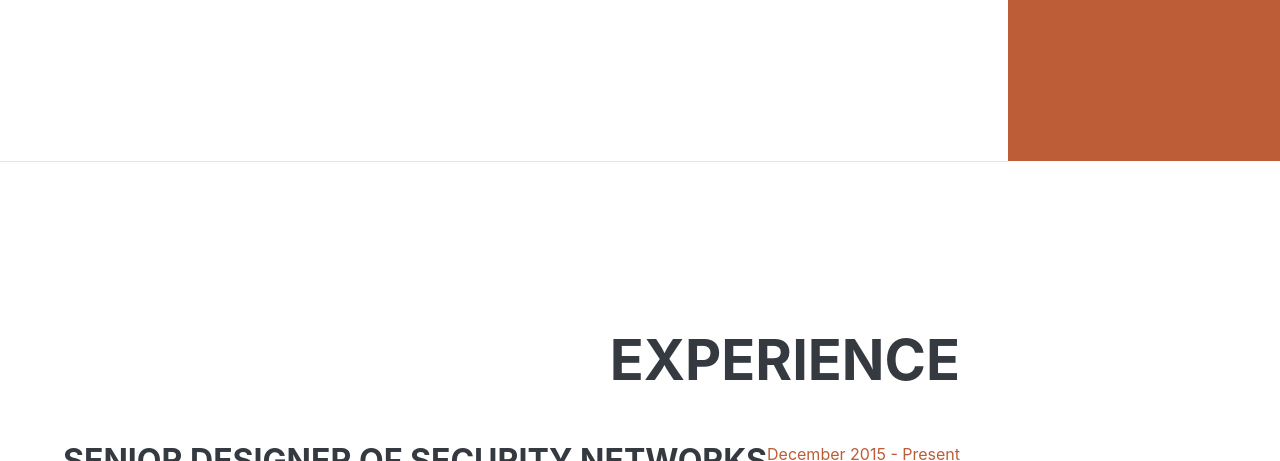
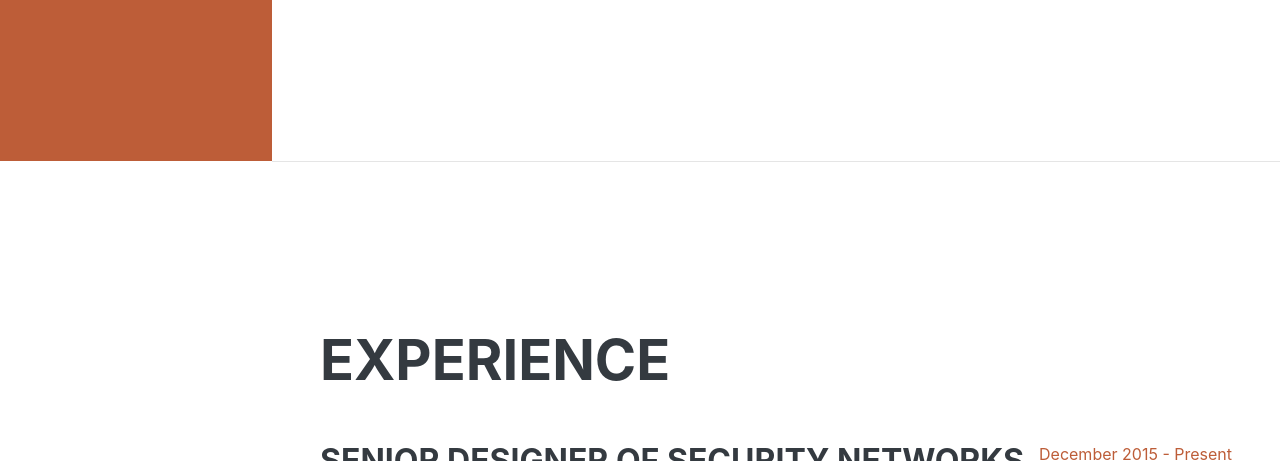
Before and after one commit to maziarkeyhani/Resume, a plain HTML site: page enresuem.html in a window 1280 px wide. Shown: the part 639-1100 px from the top of the page. Drawn offline with nearby package versions, Linux system fonts and the light colour scheme; a web font is replaced by a local one.

Commit message:
Update enresuem.html

```diff
--- a/enresuem.html
+++ b/enresuem.html
@@ -13,7 +13,7 @@
         <link href="https://fonts.googleapis.com/css?family=Saira+Extra+Condensed:500,700" rel="stylesheet" type="text/css" />
         <link href="https://fonts.googleapis.com/css?family=Muli:400,400i,800,800i" rel="stylesheet" type="text/css" />
         <!-- Core theme CSS (includes Bootstrap)-->
-        <link href="css/styles.css" rel="stylesheet" />
+        <link href="css/styles2.css" rel="stylesheet" />
     </head>
     <body id="page-top">
         <!-- Navigation-->
```
